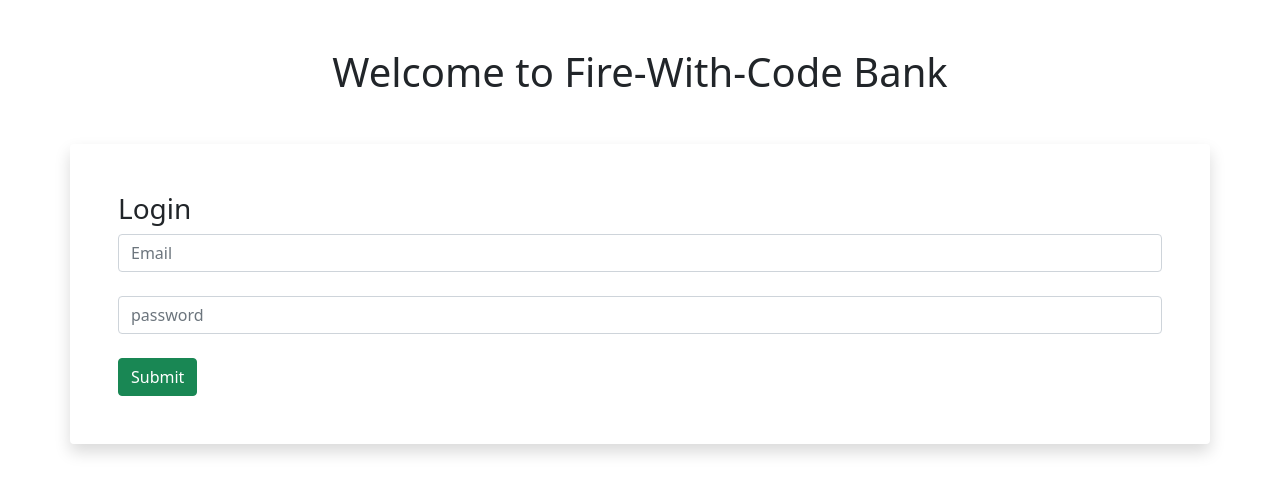
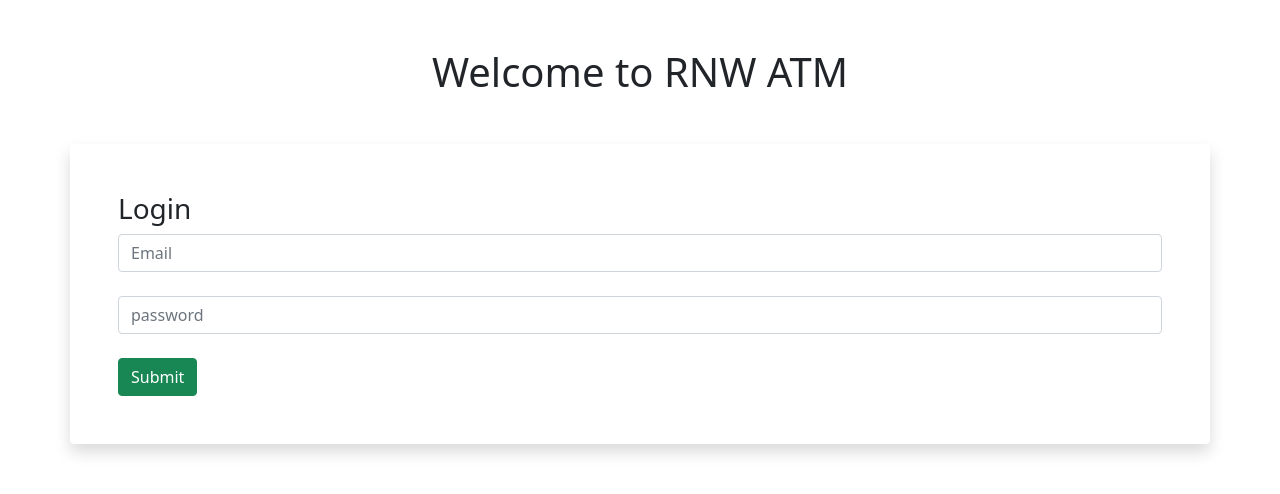
Before and after one commit to Yash21102001/PR.4, a plain HTML site: page index.html in a window 1280 px wide. Drawn offline with nearby package versions, Linux system fonts and the light colour scheme.

Commit message:
Update index.html

```diff
--- a/index.html
+++ b/index.html
@@ -5,11 +5,11 @@
     <meta http-equiv="X-UA-Compatible" content="IE=edge">
     <meta name="viewport" content="width=device-width, initial-scale=1.0">
     <link href="https://cdn.jsdelivr.net/npm/bootstrap@5.1.3/dist/css/bootstrap.min.css" rel="stylesheet" integrity="sha384-1BmE4kWBq78iYhFldvKuhfTAU6auU8tT94WrHftjDbrCEXSU1oBoqyl2QvZ6jIW3" crossorigin="anonymous">
-    <title>Fire With Code Bank</title>
+    <title>Welcome to RNW ATM</title>
 </head>
 <body>
     <div id="login-area" class="mt-5">
-        <h1 class="text-center">Welcome to Fire-With-Code Bank</h1>
+        <h1 class="text-center">Welcome to RNW ATM</h1>
         <div id="login-box" class="container rounded p-5 shadow mt-5">
             <h3>Login</h3>
             <input type="text" class="form-control" placeholder="Email">
```
